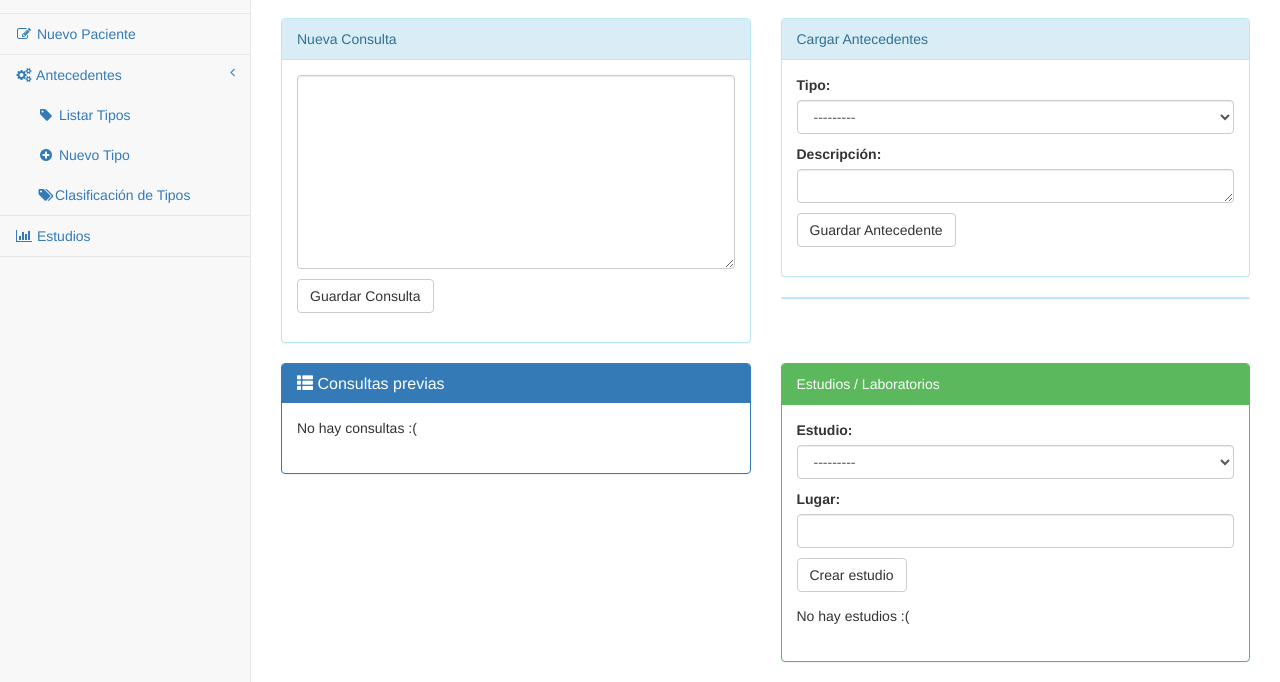
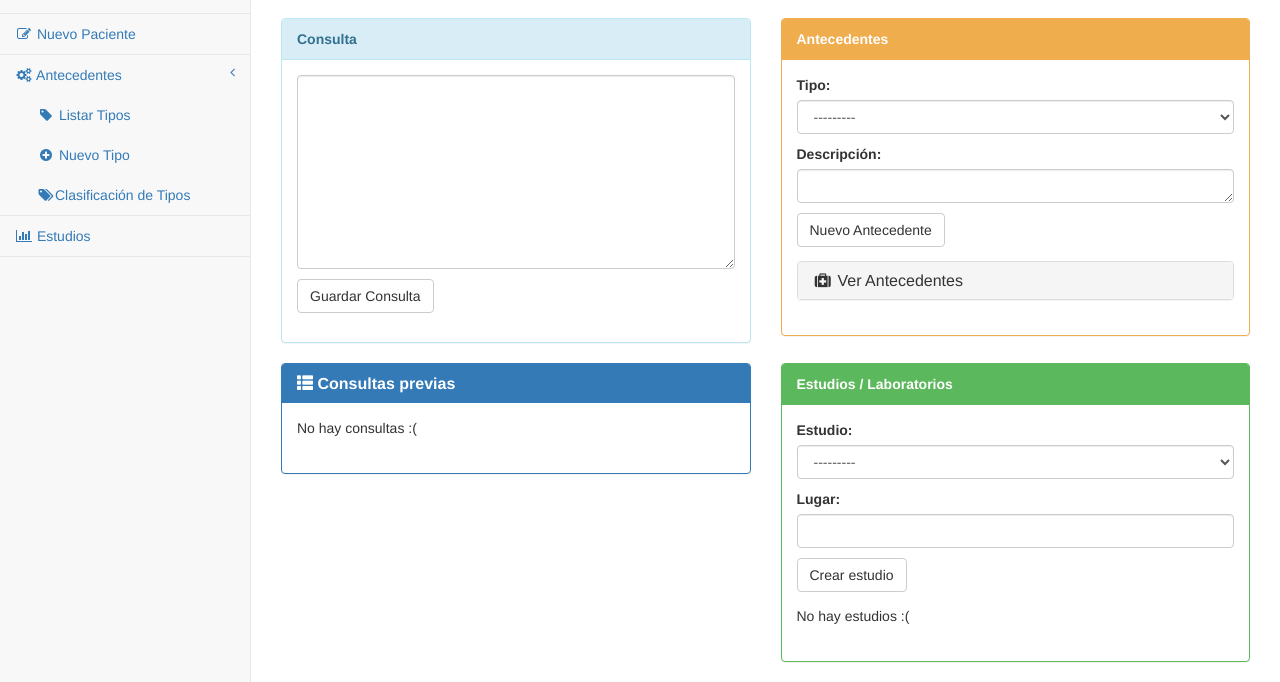
Before and after one commit to emilopez/fava, a Django app: template hc/templates/hc/hc_editar.html in a window 1280 px wide. Shown: the part 143-825 px from the top of the page. Run offline with Django 3.2, Linux system fonts and the light colour scheme; the template is opened without the code that fills it: values that come from a table or form of the project are taken from there, others are empty; some libraries are stand-ins or nearby versions.

Commit message:
todos los antecedentes en un colapsable

```diff
--- a/hc/templates/hc/hc_editar.html
+++ b/hc/templates/hc/hc_editar.html
@@ -51,7 +51,7 @@
 <div class="row">
     <div class="col-lg-6">
         <div class="panel panel-info">
-            <div class="panel-heading"> Nueva Consulta</div>
+            <div class="panel-heading"> <b>Consulta</b></div>
             <div class="panel-body">
                 <form method="POST" role="form">{% csrf_token %}
                     {{ form_consulta.as_p }}
@@ -60,20 +60,29 @@
             </div>
         </div>
     </div>
+
     <div class="col-lg-6">
-        <div class="panel panel-info">
-            <div class="panel-heading"> Cargar Antecedentes </div>
+        <div class="panel panel-yellow">
+            <div class="panel-heading"><b>Antecedentes</b> </div>
                 <div class="panel-body">
                     <form method="POST" role="form">{% csrf_token %}
                         {{ form_historico_antecedente.as_p }}
-                    <button type="submit" class="btn btn-default" name='nuevo_antecedente'>Guardar Antecedente</button>
+                        <button type="submit" class="btn btn-default" name='nuevo_antecedente'>Nuevo Antecedente</button>
                     </form>
+                    <div class="panel-group" id="accordion">
+                            <div class="panel panel-default">
+                                <div class="panel-heading">
+                                    <h4 class="panel-title">
+                                        <a data-toggle="collapse" data-parent="#accordion" href="#antecedente{{ forloop.counter }}">
+                                            <i class="fa fa-medkit fa-fw"></i> Ver Antecedentes
+                                        </a>
+                                    </h4>
                                 </div>
-        </div>
-            <div class="panel panel-info">
+                                <div id="antecedente{{ forloop.counter }}" class="panel-collapse collapse">
+                                    <div class="panel-body">
                                         {% for historico in paciente.historico_set.all %}
                                                 {% ifchanged historico.antecedente.tipo %}
-                            <div class="panel-heading"> {{historico.antecedente.tipo}} </div>
+                                                    <div class="panel-heading"> <b>{{historico.antecedente.tipo}} </b></div>
                                                 {% endifchanged %}
                                                 <ul>
                                                     <li>{{historico.antecedente.texto}}: {{historico.texto}}</li>
@@ -83,10 +92,16 @@
                                 </div>
                             </div>
 
+                    </div>
+                </div>
+        </div>
+    </div>
+</div>
+
 <div class="row">
     <div class="col-lg-6">
         <div class="panel panel-primary">
-            <div class="panel-heading"> <h3 class="panel-title"><i class="glyphicon glyphicon-th-list"></i> Consultas previas</h3> </div>
+            <div class="panel-heading"> <h3 class="panel-title"><i class="glyphicon glyphicon-th-list"></i> <b>Consultas previas</b></h3> </div>
             <!-- .panel-heading -->
             <div class="panel-body">
                 <div class="panel-group" id="accordion">
@@ -129,7 +144,7 @@
     </div>
     <div class="col-lg-6">
         <div class="panel panel-green">
-            <div class="panel-heading">Estudios / Laboratorios </div>
+            <div class="panel-heading"><b>Estudios / Laboratorios </b> </div>
                 <div class="panel-body">
                     <form method="POST" role="form">{% csrf_token %}
                         {{ form_resultado_estudio.as_p }}
```
Lines whose indentation alone changed are shown as unchanged.
